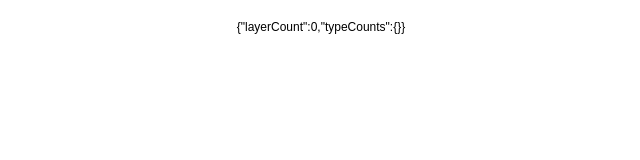
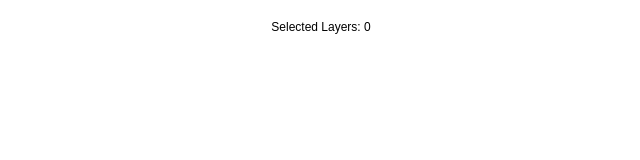
Before and after one commit to Ligerx/figma-layer-counter, a React app: page / in a window 1280 px wide. Shown: the top 160 px of the page, without its empty margins (319-959 px from the left). Built offline with nearby package versions, Linux system fonts and the light colour scheme.

Commit message:
get data to display in a sorted order

```diff
--- a/src/app/components/App.tsx
+++ b/src/app/components/App.tsx
@@ -1,5 +1,5 @@
 import * as React from "react";
-import { LayerAndTypeCounts } from "../../layerCounter";
+import { LayerAndTypeCounts, macroCaseToTitleCase } from "../../layerCounter";
 import "../styles/figma-plugin-ds.min.css";
 import "../styles/ui.css";
 
@@ -14,13 +14,36 @@ function useMessageListenerEffect(setState) {
 const defaultState: LayerAndTypeCounts = { layerCount: 0, typeCounts: {} };
 
 const App = ({}) => {
-  const [layerAndTypeCounts, setLayerAndTypeCounts] = React.useState(
+  const [{ layerCount, typeCounts }, setLayerAndTypeCounts] = React.useState(
     defaultState
   );
 
   useMessageListenerEffect(setLayerAndTypeCounts);
 
-  return <div>{JSON.stringify(layerAndTypeCounts)}</div>;
+  const blah = Object.entries(typeCounts).sort(
+    ([aKey, aValue], [bKey, bValue]) => {
+      // Sort by layer count descending
+      if (bValue !== aValue) {
+        return bValue - aValue;
+      }
+
+      // Fall back on sorting alphabetically
+      return aKey.localeCompare(bKey);
+    }
+  );
+
+  return (
+    <div>
+      <div>Selected Layers: {layerCount}</div>
+      <div>
+        {blah.map(([type, count]) => (
+          <div key={type}>
+            {macroCaseToTitleCase(type)}: {count}
+          </div>
+        ))}
+      </div>
+    </div>
+  );
 };
 
 export default App;
```
